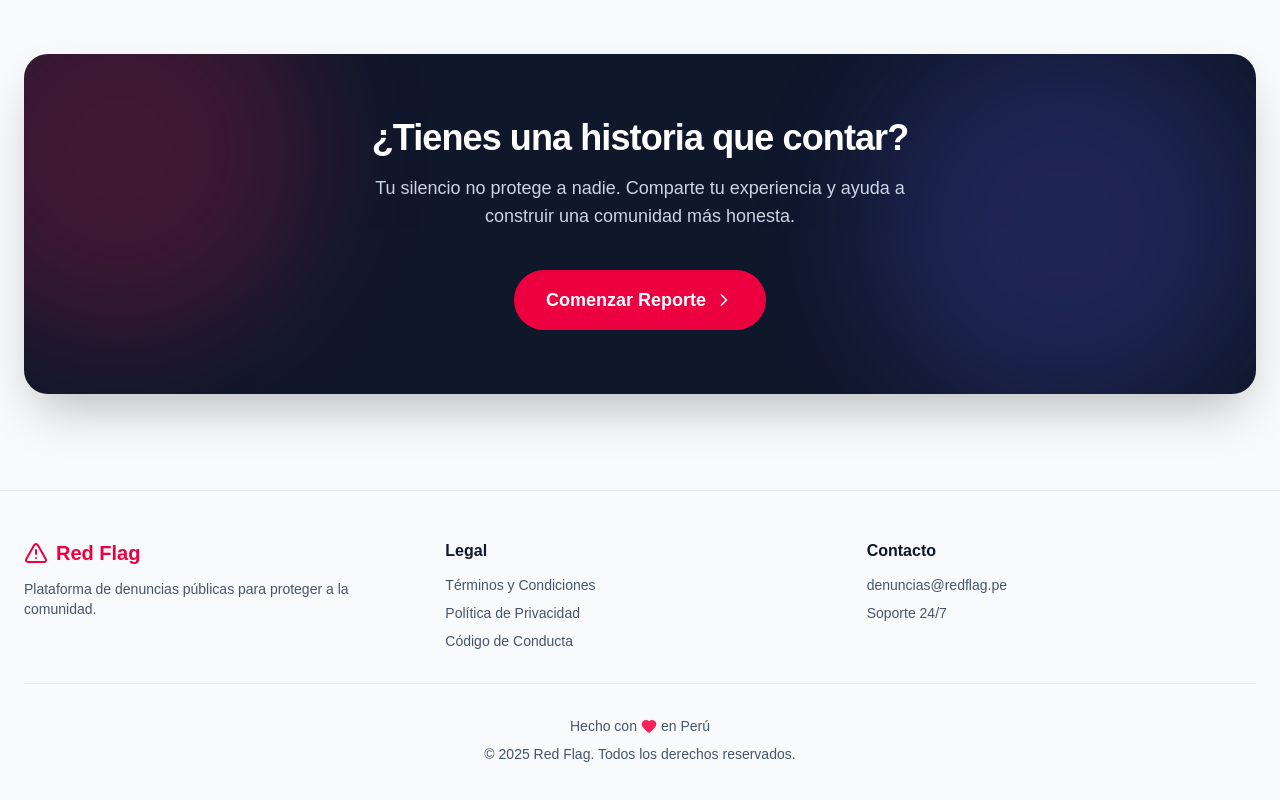
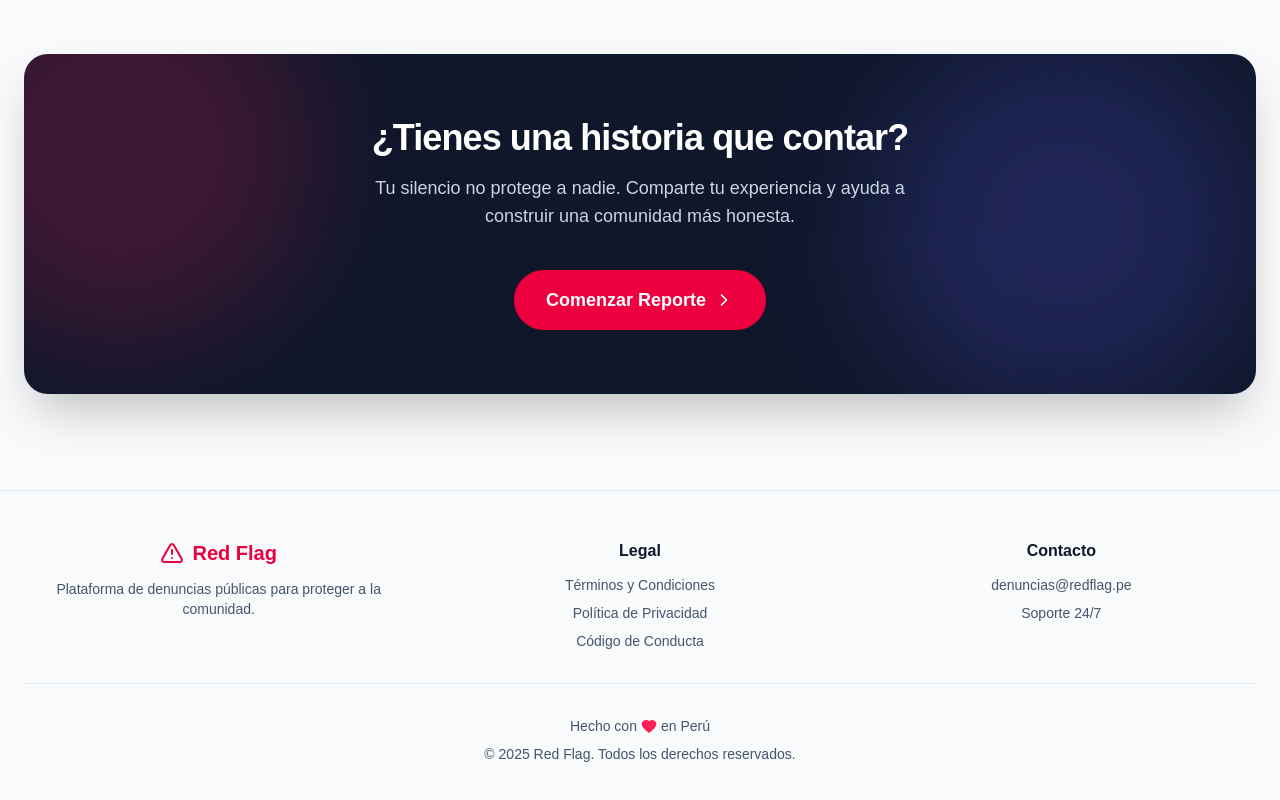
Before and after one commit to Enmvnuel/the-red-flag-repository, a Next.js app: page / in a window 1280 px wide. Shown: the part 1803-2603 px from the top of the page. Built offline with nearby package versions, Linux system fonts and the light colour scheme.

Commit message:
feat: add new Footer component with navigation and copyright.

```diff
--- a/src/components/Footer.tsx
+++ b/src/components/Footer.tsx
@@ -4,9 +4,9 @@ export default function Footer() {
   return (
     <footer className="w-full border-t border-slate-200 bg-slate-50">
       <div className="mx-auto max-w-7xl px-6 py-12">
-        <div className="grid gap-8 md:grid-cols-3">
+        <div className="grid gap-8 text-center md:grid-cols-3">
           <div>
-            <div className="flex items-center gap-2 text-xl font-bold text-rose-600">
+            <div className="flex items-center justify-center gap-2 text-xl font-bold text-rose-600">
               <AlertTriangle className="h-6 w-6" />
               <span>Red Flag</span>
             </div>
```
